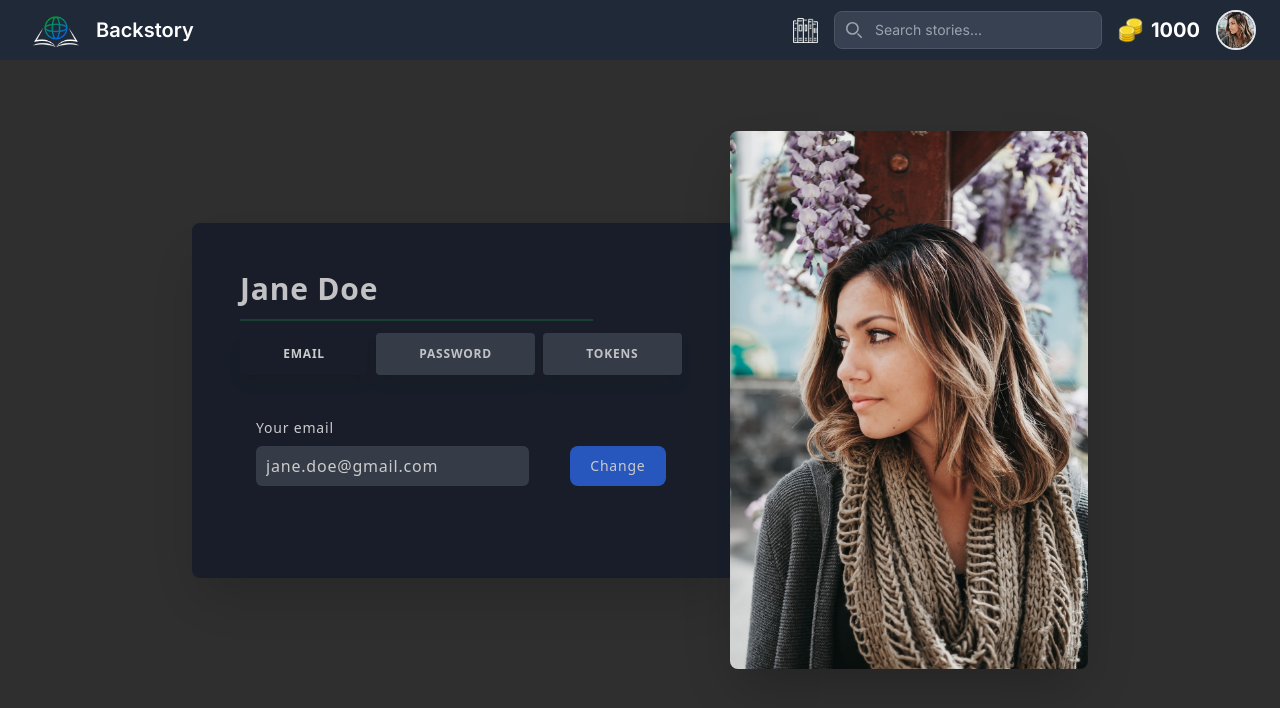
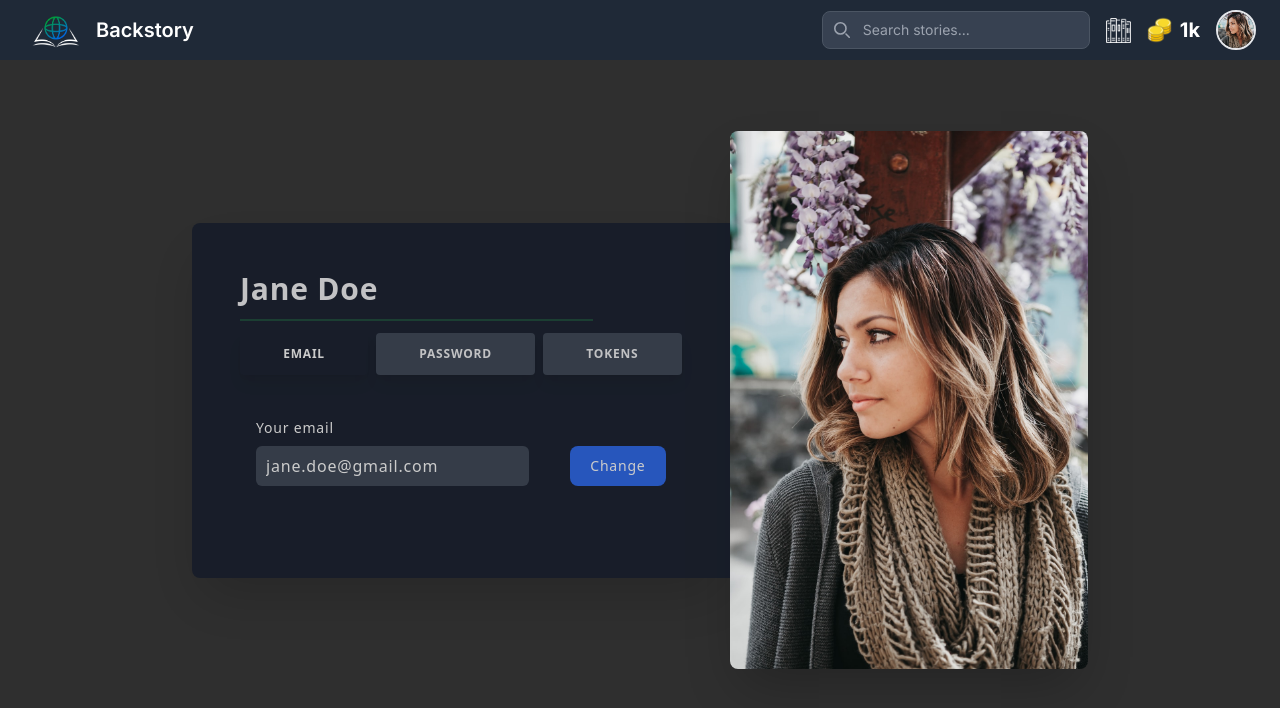
Before and after one commit to ares0524/Backstory, a Next.js app: page /account in a window 1280 px wide. Shown: the top 708 px of the page. Built offline with nearby package versions, Linux system fonts and the light colour scheme.

Commit message:
Update _header.tsx
- Moved library icon after search bar.
- Changed 1000 tokens to 1k

```diff
--- a/app/components/layout/_header.tsx
+++ b/app/components/layout/_header.tsx
@@ -27,7 +27,6 @@ export default function Header({isLoggedIn}: HeaderProps) {
                 </div>
 
                 <div className={"flex items-center lg:order-2 " + (isLoggedIn?"block":"hidden")}>
-                    <a href="/library"><Image src="/assets/images/header/library.png" alt="Library" width={25} height={25} className="mr-4 cursor-pointer" /></a>
                     <form className="pr-4">
                         <label htmlFor="default-search" className="mb-2 text-sm font-medium sr-only text-white">Search</label>
                         <div className="relative">
@@ -40,9 +39,10 @@ export default function Header({isLoggedIn}: HeaderProps) {
                             {/* <button type="submit" className="text-white absolute right-2.5 bottom-2.5 bg-blue-700 hover:bg-blue-800 focus:ring-4 focus:outline-none focus:ring-blue-300 font-medium rounded-lg text-sm px-4 py-2 dark:bg-blue-600 dark:hover:bg-blue-700 dark:focus:ring-blue-800">Search</button> */}
                         </div>
                     </form>
+                    <a href="/library"><Image src="/assets/images/header/library.png" alt="Library" width={25} height={25} className="mr-4 cursor-pointer" /></a>
                     <div className="flex pr-4">
                         <Image src="/assets/images/header/coin.png" alt="Coin" width={25} height={28} />
-                        <p className="text-xl items-center font-bold ml-2 text-white">1000</p>
+                        <p className="text-xl items-center font-bold ml-2 text-white">1k</p>
                     </div>
                     {/* <button data-collapse-toggle="mobile-menu-2" type="button" className="inline-flex items-center p-2 ml-1 text-sm text-gray-500 rounded-lg lg:hidden hover:bg-gray-100 focus:outline-none focus:ring-2 focus:ring-gray-200 dark:text-gray-400 dark:hover:bg-gray-700 dark:focus:ring-gray-600" aria-controls="mobile-menu-2" aria-expanded="false">
                         <span className="sr-only">Open main menu</span>
```
